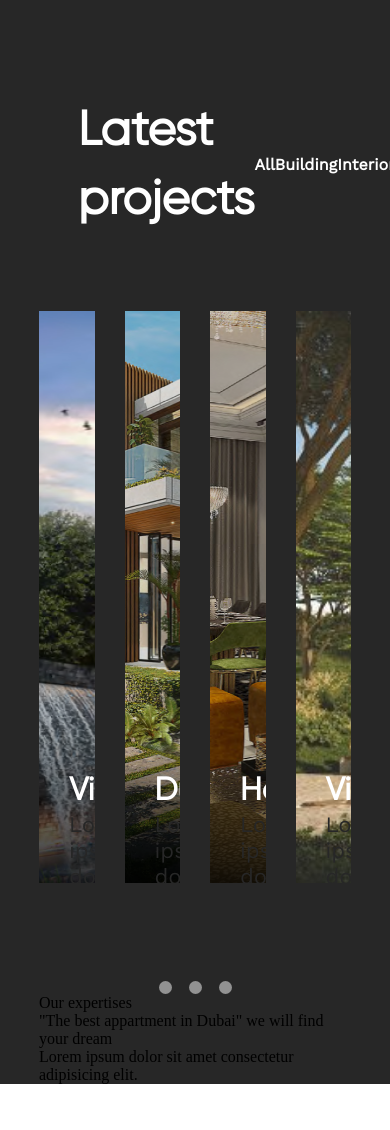
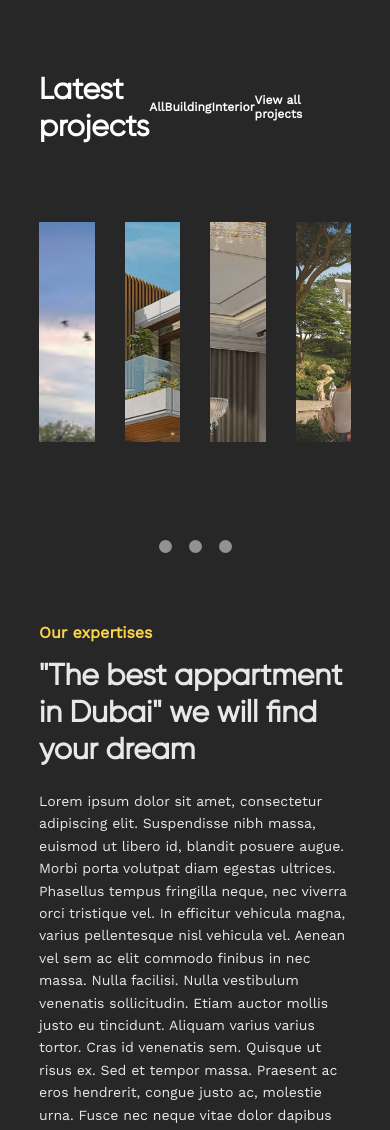
Before and after one commit to VitaliyM/agroshop, a React (Create React App) app: page / in a window 390 px wide. Shown: the part 497-1627 px from the top of the page. Before the commit the page ends 1581 px from the top, so only its background shows below. Built offline with nearby package versions, Linux system fonts and the light colour scheme.

Commit message:
latestProjectsBlock Styling

```diff
--- a/src/components/main/latestProjects/LatestProjects.jsx
+++ b/src/components/main/latestProjects/LatestProjects.jsx
@@ -24,21 +24,21 @@ const LatestProjects = () => {
             </div>
           </div>
           <div className="projectList project2">
-          <div className="projectDescribe">
+            <div className="projectDescribe">
               <div className='projectDescribeHeader'>Dubai</div>
               <div className='projectDescribeText'>Lorem ipsum dolor sit amet, consectetur adipiscing elit. Consequat molestie integer aliquam consectetur. Faucibus vitae dui massa tellus magna sit.</div>
               <div className='projectDescribeSeeMore'>See project {'>'} </div>
             </div>
           </div>
           <div className="projectList project3">
-          <div className="projectDescribe">
+            <div className="projectDescribe">
               <div className='projectDescribeHeader'>Houses</div>
               <div className='projectDescribeText'>Lorem ipsum dolor sit amet, consectetur adipiscing elit. Consequat molestie integer aliquam consectetur. Faucibus vitae dui massa tellus magna sit.</div>
               <div className='projectDescribeSeeMore'>See project {'>'} </div>
             </div>
           </div>
           <div className="projectList project4">
-          <div className="projectDescribe">
+            <div className="projectDescribe">
               <div className='projectDescribeHeader'>Villas</div>
               <div className='projectDescribeText'>Lorem ipsum dolor sit amet, consectetur adipiscing elit. Consequat molestie integer aliquam consectetur. Faucibus vitae dui massa tellus magna sit.</div>
               <div className='projectDescribeSeeMore'>See project {'>'} </div>
@@ -53,9 +53,9 @@ const LatestProjects = () => {
       </div>
 
       <div className='projectsExpertiseBlock'>
-        <div>Our expertises</div>
-        <div>"The best appartment in Dubai" we will find your dream</div>
-        <div>Lorem ipsum dolor sit amet consectetur adipisicing elit.</div>
+        <div className='projectsExpertiseSmallHeader'>Our expertises</div>
+        <div className='projectsExpertiseBigHeader'>"The best appartment in Dubai" we will find your dream</div>
+        <div className='projectsExpertiseText'>Lorem ipsum dolor sit amet, consectetur adipiscing elit. Suspendisse nibh massa, euismod ut libero id, blandit posuere augue. Morbi porta volutpat diam egestas ultrices. Phasellus tempus fringilla neque, nec viverra orci tristique vel. In efficitur vehicula magna, varius pellentesque nisl vehicula vel. Aenean vel sem ac elit commodo finibus in nec massa. Nulla facilisi. Nulla vestibulum venenatis sollicitudin. Etiam auctor mollis justo eu tincidunt. Aliquam varius varius tortor. Cras id venenatis sem. Quisque ut risus ex. Sed et tempor massa. Praesent ac eros hendrerit, congue justo ac, molestie urna. Fusce nec neque vitae dolor dapibus elementum. Maecenas nec orci quis sem condimentum dapibus varius a lorem. Lorem ipsum dolor sit amet, consectetur adipiscing elit.</div>
       </div>
     </div>
   )
--- a/src/components/main/latestProjects/latestProjects.css
+++ b/src/components/main/latestProjects/latestProjects.css
@@ -172,4 +172,89 @@
 
 
 /* ------------------------ */
-.projectsExpertiseBlock {}
+.projectsExpertiseBlock {
+    max-width: 730px;
+    margin-top: 70px;
+    display: flex;
+    flex-direction: column;
+}
+
+.projectsExpertiseSmallHeader {
+    font-family: 'Work Sans';
+    font-style: normal;
+    font-weight: 600;
+    font-size: 18px;
+    line-height: 160%;
+    color: #FCD54C;
+}
+
+.projectsExpertiseBigHeader {
+    margin-top: 40px;
+    font-family: 'Gilroy';
+    font-style: normal;
+    font-weight: 700;
+    font-size: 70px;
+    line-height: 69px;
+    color: #E8E8E8;
+}
+
+.projectsExpertiseText {
+    margin-top: 33px;
+    font-family: 'Work Sans';
+    font-style: normal;
+    font-weight: 400;
+    font-size: 18px;
+    line-height: 160%;
+    color: #E8E8E8;
+}
+
+
+
+
+@media screen and (max-width: 1024px) {
+    .projectsHeader {
+        font-size: 35px;
+    }
+}
+
+@media screen and (max-width: 768px) {
+    .latestProjectsBlock {
+        margin-top: 99px;
+    }
+
+    .projectsNav {
+        width: 100%;
+    }
+
+    .projectsHeader {
+        font-size: 30px;
+        line-height: 37px;
+    }
+
+    .projectsMenuList {
+        font-size: 12px;
+        line-height: 14px;
+    }
+
+    .projectList {
+        width: 165px;
+        height: 220px;
+    }
+
+    .projectsExpertiseSmallHeader {
+        font-size: 16px;
+        line-height: 19px;
+    }
+
+    .projectsExpertiseBigHeader {
+        max-width: 450px;
+        margin-top: 14px;
+        font-size: 30px;
+        line-height: 37px;
+    }
+
+    .projectsExpertiseText {
+        margin-top: 23px;
+        font-size: 14px;
+    }
+}
```
